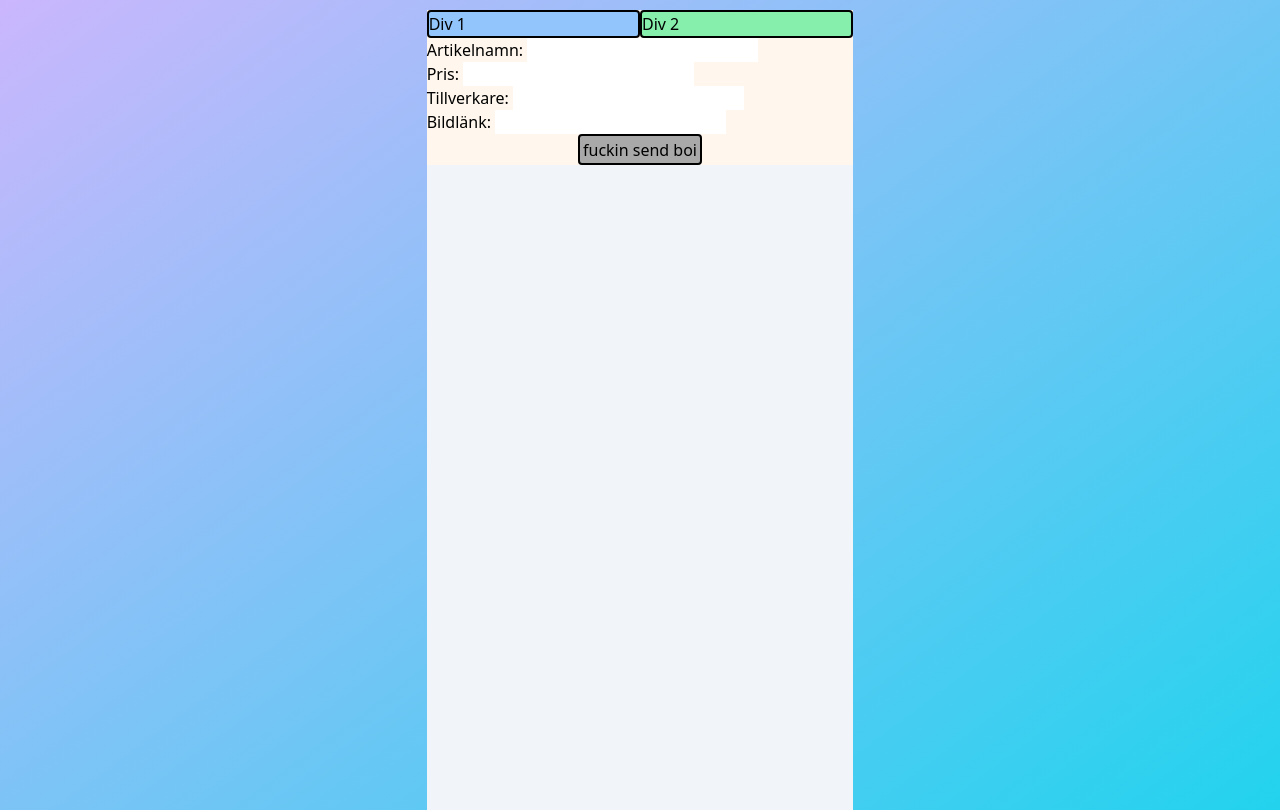
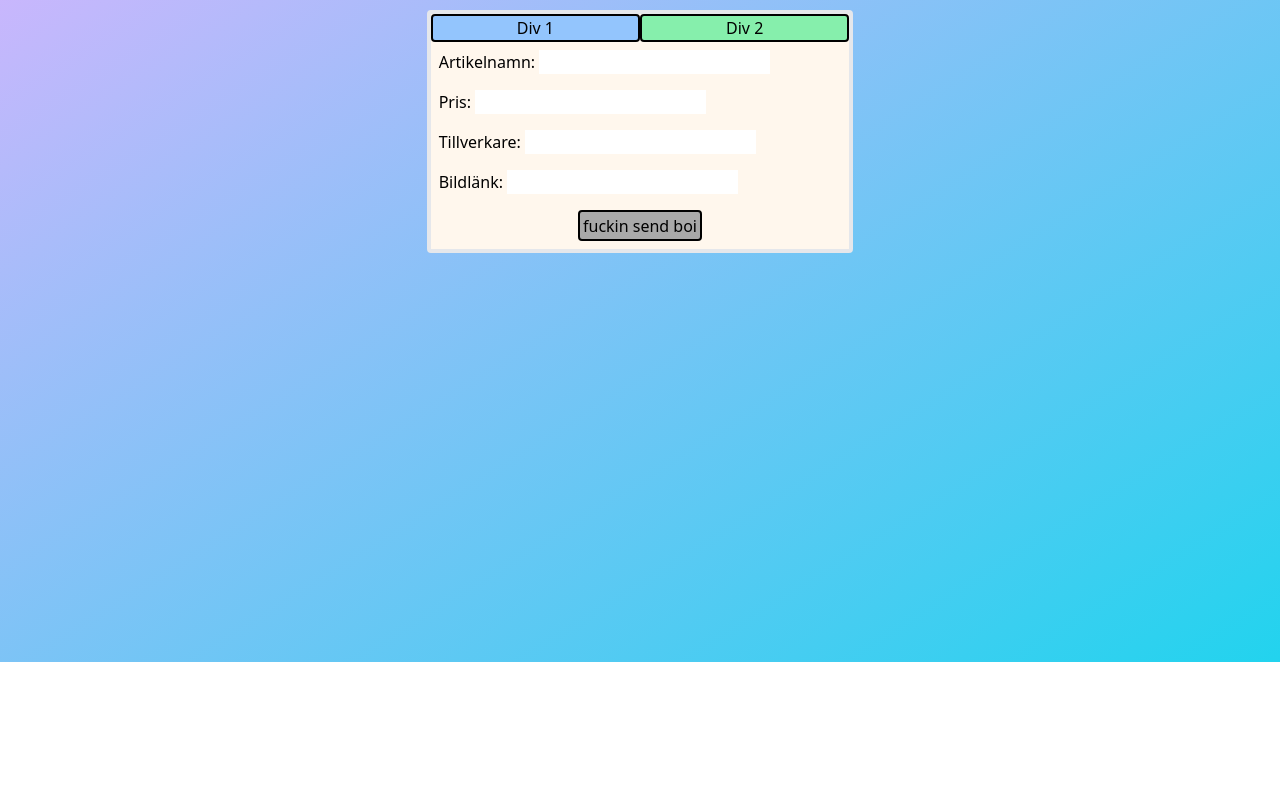
Before and after one commit to axelersson/GIK2F8-41-Projekt, a plain HTML site: page client/index.html in a window 1280 px wide. Shown: the part 138-948 px from the top of the page. After the commit the page ends 800 px from the top, so only its background shows below. Drawn offline with nearby package versions, Linux system fonts and the light colour scheme.

Commit message:
Cömittenschten

```diff
--- a/client/index.html
+++ b/client/index.html
@@ -8,39 +8,39 @@
     <title>Document</title>
 </head>
 <body>
-    <main id="root" class="bg-gradient-to-br from-purple-300 to-cyan-400">
+    <main id="root" class="bg-gradient-to-br from-purple-300 to-cyan-400 min-h-screen">
         <h1 class="headerClass m-auto pt-20 pb-5 text-center text-5xl">Lista på produkter</h1>
-        <section class="hejsan w-2/6 bg-slate-100 m-auto min-h-screen">
-                    <section class="divContainer">
-                        <div class="div1 bg-blue-300 w-1/2 float-left rounded border-black border-2"><h1>Div 1</h1>
+        <section class="hejsan w-2/6 bg-slate-100 m-auto border-4 rounded">
+                    <section class="divContainer pb-7 bg-orange-50">
+                        <div class="div1 bg-blue-300 w-1/2 float-left rounded border-black border-2 text-center"><h1>Div 1</h1>
                         </div>
-                        <div class="div2 bg-green-300 w-1/2 float-left rounded border-black border-2">Div 2</div>
+                        <div class="div2 bg-green-300 w-1/2 rounded float-left border-black border-2 text-center">Div 2</div>
                     </section>
                     <section><!---Här ska den dynamiska listan med varor finnas-->
 
                     </section>
-                  <section id="formContainer">
+                  <section id="formContainer p-2">
                     <!--Gör en grid för dessa där varje barn har en egen rad -->
                     <form id="formLaggaInVaror"
                           name="formLaggaInVaror">
                         <!--- ---->
-                        <section class="bg-orange-50">
+                        <section class="bg-orange-50 p-2">
                             <label for="formArticleName">Artikelnamn:</label>
                             <input type="text" id="formArticleName" name="formArticleName" >
                         </section>
-                        <section class="bg-orange-50">
+                        <section class="bg-orange-50 p-2">
                             <label for="formPrice">Pris:</label>
                             <input type="text" id="formPrice" name="formPrice">
                         </section>
-                        <section class="bg-orange-50">
+                        <section class="bg-orange-50 p-2">
                             <label for="formProducer">Tillverkare:</label>
                             <input type="text" id="formProducer" name="formProducer">
                         </section>
-                        <section class="bg-orange-50">
+                        <section class="bg-orange-50 p-2">
                             <label for="formImageLink">Bildlänk:</label>
                             <input type="text" id="formImageLink" name="formImageLink">
                         </section>
-                        <div class="align-center bg-orange-50">
+                        <div class="align-center bg-orange-50 p-2">
                             <button name="formSubmit" type="submit" style="border-style: solid;padding:0.1rem 0.2rem;border-radius:0.25rem ;border-width: 2px ;border-color:black; display: block; margin: 0 auto;background-color:darkgrey ;">fuckin send boi
                             </button>
                         </div>
```
